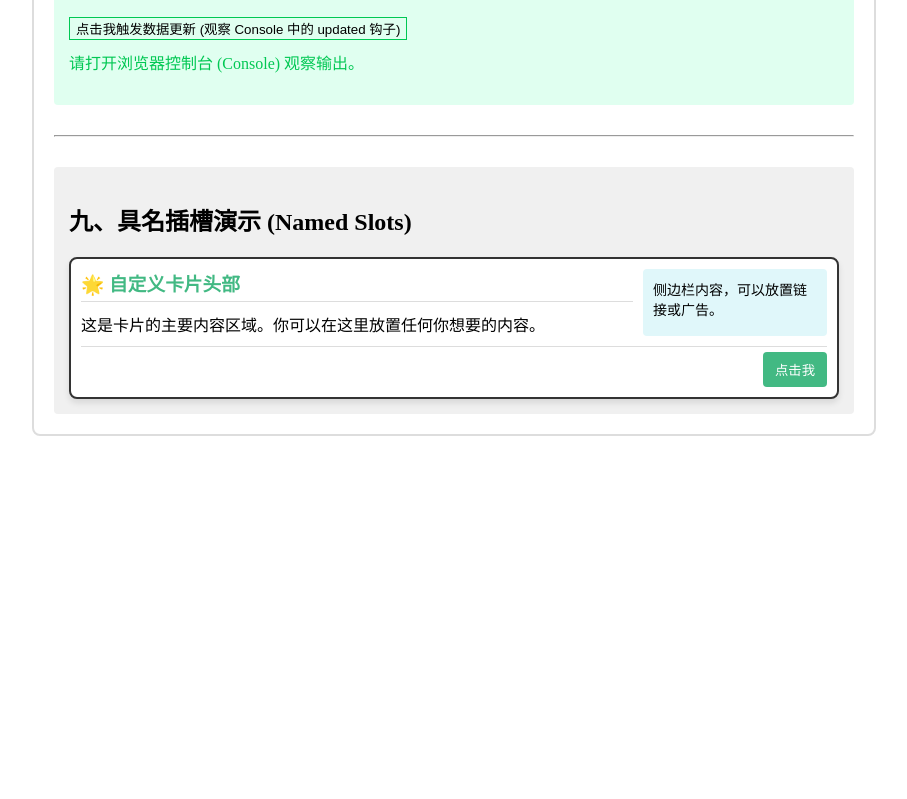
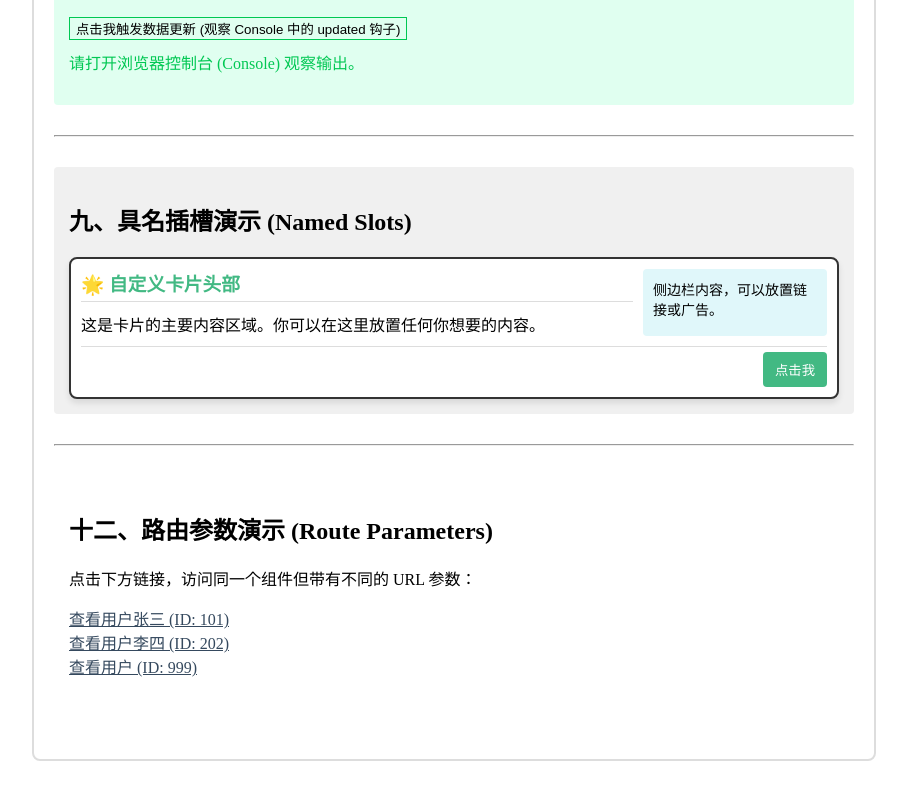
Before and after one commit to YuXin2006/vue3, a Vue app in the folder frontend/vue-project/: page /study-modules in a window 1280 px wide. Shown: the part 3151-3950 px from the top of the page, without its empty margins (186-1093 px from the left). Before the commit the page ends 3665 px from the top, so only its background shows below. Built offline with nearby package versions, Linux system fonts and the light colour scheme; the HTML template or start-up script is replaced by a standard one.

Commit message:
12.8  动态路由匹配与路由参数

```diff
--- a/frontend/vue-project/src/router/index.ts
+++ b/frontend/vue-project/src/router/index.ts
@@ -1,7 +1,7 @@
 import { createRouter, createWebHistory } from 'vue-router'
 import HomeView from '../views/HomeView.vue'
 import IndexView from '@/views/IndexView.vue'
-
+import UserDetailView from '@/views/UserDetailView.vue'
 const router = createRouter({
   history: createWebHistory(import.meta.env.BASE_URL),
   routes: [
@@ -23,6 +23,11 @@ const router = createRouter({
       name:'/study-modules',
       component: HomeView,
     },
+    {
+      path:'/user/:id',
+      name:'user-detail',
+      component: UserDetailView,
+    },
   ],
 })
 
--- a/frontend/vue-project/src/views/HomeView.vue
+++ b/frontend/vue-project/src/views/HomeView.vue
@@ -236,6 +236,8 @@ export default {
       </button>
       <p style="color: #00c853; margin-top: 10px;">请打开浏览器控制台 (Console) 观察输出。</p>
     </div>
+
+
     <hr style="margin: 30px 0;">
     <div style="padding: 15px; background: #f0f0f0; border-radius: 4px;">
       <h2>九、具名插槽演示 (Named Slots)</h2>
@@ -258,5 +260,25 @@ export default {
       </NamedCard>
     </div>
 
+    <hr style="margin: 30px 0;">
+
+<div style="padding: 15px; background: #fff; border-radius: 4px; margin-bottom: 30px;">
+  <h2>十二、路由参数演示 (Route Parameters)</h2>
+
+  <p>点击下方链接，访问同一个组件但带有不同的 URL 参数：</p>
+
+  <ul style="list-style: none; padding-left: 0;">
+    <li>
+      <router-link to="/user/101" style="color: #35495e;">查看用户张三 (ID: 101)</router-link>
+    </li>
+    <li>
+      <router-link to="/user/202" style="color: #35495e;">查看用户李四 (ID: 202)</router-link>
+    </li>
+    <li>
+      <router-link to="/user/999" style="color: #35495e;">查看用户 (ID: 999)</router-link>
+    </li>
+  </ul>
+</div>
+
   </main>
 </template>
--- /dev/null
+++ b/frontend/vue-project/src/views/UserDetailView.vue
@@ -0,0 +1,41 @@
+<template>
+  <div style="padding: 20px; border: 1px solid #35495e; margin-top: 20px;">
+
+    <h2>用户详情页</h2>
+
+    <p>当前路由路径: <strong>{{ $route.path }}</strong></p>
+    <p style="font-size: 1.2em;">正在查看的用户 ID 是:
+      <strong style="color: #42b883;">{{ userId }}</strong>
+    </p>
+
+    <div v-if="userId == '101'" style="background: #e6f3ff; padding: 10px;">
+        加载用户 ID 101: 张三的资料...
+    </div>
+    <div v-else-if="userId == '202'" style="background: #fff0e6; padding: 10px;">
+        加载用户 ID 202: 李四的资料...
+    </div>
+    <div v-else style="background: #f7f7f7; padding: 10px;">
+        加载其他用户 {{ userId }} 的通用资料...
+    </div>
+
+  </div>
+</template>
+
+<script>
+export default {
+    computed: {
+        // 通过 $route.params 对象获取 URL 中 :id 的值
+        userId() {
+            return this.$route.params.id;
+        }
+    },
+    // 监听路由变化：如果用户在同一组件内跳转（如从 /user/101 跳到 /user/202），
+    // 默认组件不会重新创建。你需要手动 watch $route 来响应变化。
+    watch: {
+        '$route'(to, from) {
+            console.log(`路由已从 ${from.path} 切换到 ${to.path}，组件正在更新内容...`);
+            // 在这里可以重新获取数据
+        }
+    }
+}
+</script>
```
